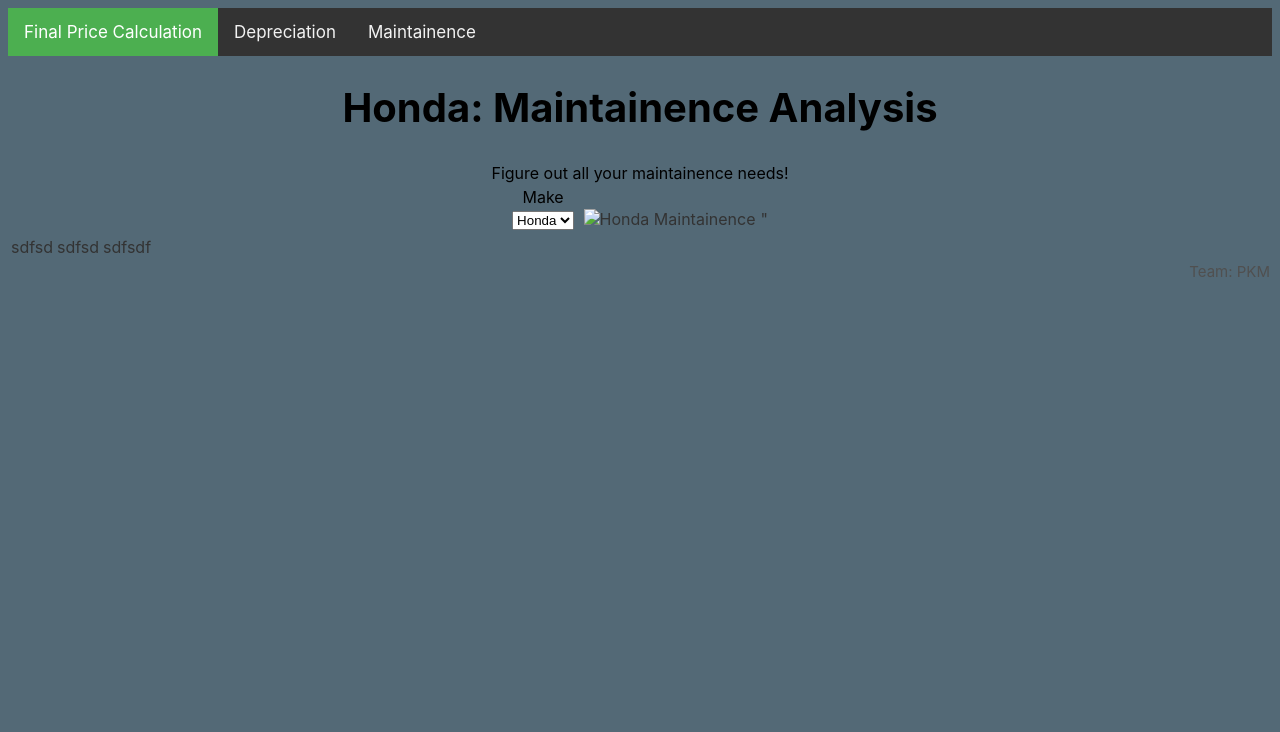
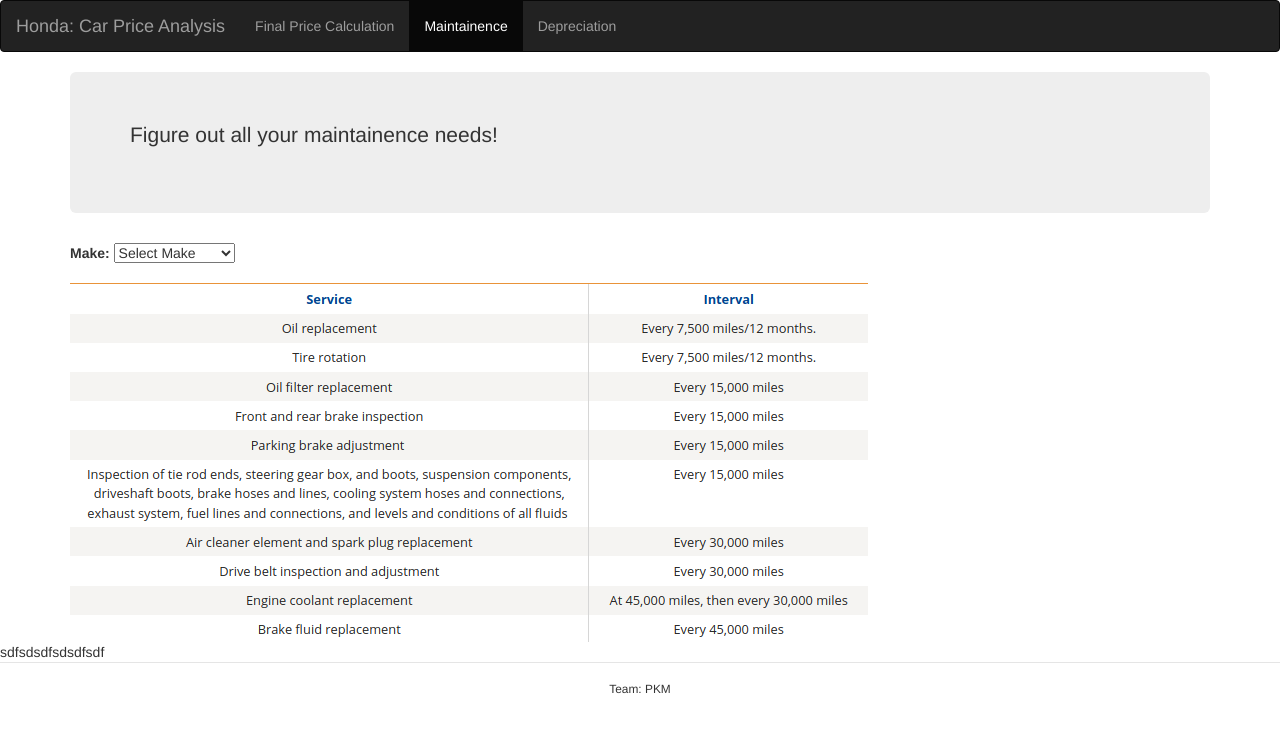
Before and after one commit to michaels107/CarPriceAnalysis, a plain HTML site: page bootstrap/maintainence.html in a window 1280 px wide. Drawn offline with nearby package versions, Linux system fonts and the light colour scheme; files that its build step writes are made by us from their sources.

Commit message:
Fixes for html and some CSS stuff

```diff
--- a/bootstrap/maintainence.html
+++ b/bootstrap/maintainence.html
@@ -1,43 +1,95 @@
 <!DOCTYPE html>
 <html lang="en">
+
 <head>
+    <meta charset="utf-8">
+    <meta http-equiv="X-UA-Compatible" content="IE=edge">
+    <meta name="viewport" content="width=device-width, initial-scale=1">
+    <!-- The above 3 meta tags *must* come first in the head; any other head content must come *after* these tags -->
+    <title>Car Price Analysis</title>
+    <!-- Bootstrap -->
+    <link href="css/bootstrap.min.css" rel="stylesheet" />
+    <script src="https://ajax.googleapis.com/ajax/libs/jquery/1.11.3/jquery.min.js"></script>
     <script type="text/javascript" src="site.js" async></script>
-        <link rel="stylesheet" type="text/css" href="site.css" media="screen"/>
-        <title>Car Price Analysis</title>
-        <meta charset="utf-8" />
-        <div class="topnav" id="myTopnav">
+    <script src="js/bootstrap.min.js"></script>
+    <!-- <div class="topnav" id="myTopnav">
             <a href="index.html" class="active">Final Price Calculation</a>
             <a href="depreciation.html">Depreciation</a>
             <a href="maintainence.html">Maintainence</a>
             <a href="javascript:void(0);" class="icon" onclick="myFunction()">
               <i class="fa fa-bars"></i>
             </a>
-          </div>
+          </div> -->
 </head>
 
 <body>
 
-        <div class ="header">
-            <h1>Honda: Maintainence Analysis</h1>
+    <nav class="navbar navbar-inverse">
+        <div class="container-fluid">
+            <div class="navbar-header">
+                <a class="navbar-brand" href="#">Honda: Car Price Analysis</a>
+            </div>
+            <ul class="nav navbar-nav">
+                <li><a href="index.html">Final Price Calculation</a></li>
+                <li class="active"><a href="#">Maintainence</a></li>
+                <li><a href="depreciation.html">Depreciation</a></li>
+            </ul>
+        </div>
+    </nav>
+    <div class="container">
+        <div class="jumbotron">
+            <p> Figure out all your maintainence needs!</p>
+        </div>
+    </div>
+    <form class="finalpricecalculation">
+        <div class="container">
+            <div class="form-group">
+                <label class=".control-label">Make:</label>
+                <select name="make" id="make">
+          <option value=""> Select Make </option>
+          <option value="acura">Acura</option>
+          <option value="alfa-romeo">Alfa Romeo</option>
+          <option value="audi">Audi</option>
+          <option value="bentley">Bentley</option>
+          <option value="bmw">BMW</option>
+          <option value="buick">Buick</option>
+          <option value="cadillac">Cadillac</option>
+          <option value="chevrolet">Chevrolet</option>
+          <option value="chrysler">Chrysler</option>
+          <option value="dodge">Dodge</option>
+          <option value="fiat">FIAT</option>
+          <option value="ford">Ford</option>
+          <option value="genesis">Genesis</option>
+          <option value="gmc">GMC</option>
+          <option value="honda">Honda</option>
+          <option value="hyundai">Hyundai</option>
+          <option value="infiniti">INFINITI</option>
+          <option value="jaguar">Jaguar</option>
+          <option value="jeep">Jeep</option>
+          <option value="kia">KIA</option>
+          <option value="land-rover">Land Rover</option>
+          <option value="lexus">Lexus</option>
+          <option value="lincoln">Lincoln</option>
+          <option value="maserati">Maserati</option>
+          <option value="mazda">Mazda</option>
+          <option value="mercedes-benz">Mercedes-Benz</option>
+          <option value="mini">MINI</option>
+          <option value="mitsubishi">Mitsubishi</option>
+          <option value="nissan">Nissan</option>
+          <option value="porsche">Porsche</option>
+          <option value="ram">RAM</option>
+          <option value="subaru">Subaru</option>
+          <option value="tesla">Tesla</option>
+          <option value="toyota">Toyota</option>
+          <option value="volkswagen">Volkswagen</option>
+          <option value="volvo">Volvo</option>
+        </select>
+            </div>
         </div>
 
-
-
-
-        <p id="ET">Figure out all your maintainence needs!</p>
-
+        <div class="container">
+            <img src="images\Honda Maintainence.png" alt="Honda Maintainence ">
         </div>
-
-        <div class = "finalpricecalculation">
-            <p>Make
-            </p>
-                <select name="make" id="make">
-                  <option value="honda">Honda</option></select>
-
-
-        </div>
-
-        <img src="images/Honda Maintainence.png" alt="Honda Maintainence ">"
 
         <table>
             <tbody>
@@ -50,7 +102,12 @@
         </table>
 
 
-        <p id ="footer">Team: PKM</p>
+        <footer id="footer" class="modal-footer">
+            <div class="container text-center">
+                <small>Team: PKM</small>
+            </div>
+        </footer>
 
 </body>
+
 </html>
--- a/bootstrap/site.js
+++ b/bootstrap/site.js
@@ -1,3 +1,4 @@
+function findFinalPrice() {
     let make = document.getElementById("make").value;
     let model = document.getElementById("model").value;
     let currentprice = document.getElementById("currentprice").value;
@@ -8,15 +9,11 @@
     let fees = document.getElementById("fees").value;
     let miscellaneoustaxes = document.getElementById("miscellaneoustaxes").value;
     let warranty = document.getElementById("warranty").value;
-let approximatefinalpurchaseprice = document.getElementById("approximatefinalpurchaseprice").value;
+    let finalprice = document.getElementById("final price").value;
     let other = document.getElementById("other").value;
     let year = document.getElementById("year").value;
 
-totalTax = (taxpercent/100) * parseInt(currentprice);
-
-
-
-function findFinalPrice(){
+    totalTax = (taxpercent / 100) * parseInt(currentprice);
     document.getElementById("tax").innerHTML = totalTax;
     let total = parseFloat(currentprice) + parseFloat(totalTax) + parseFloat(titles) + parseFloat(fees) + parseFloat(miscellaneoustaxes) + parseFloat(warranty) + parseFloat(other);
     console.log("---");
@@ -27,6 +24,6 @@
     console.log(miscellaneoustaxes);
     console.log(warranty);
     console.log("---");
-    document.getElementById("approximatefinalpurchaseprice").innerHTML = total;
+    document.getElementById("final price").innerHTML = total;
     console.log(total);
 }
```
Also changed, not shown: bootstrap/depreciation.html (+14 -8 lines), bootstrap/index.html (+17 -13 lines), bootstrap/images/Honda Maintainence.png (renamed from images/Honda Maintainence.png). Lines whose indentation alone changed are shown as unchanged.
